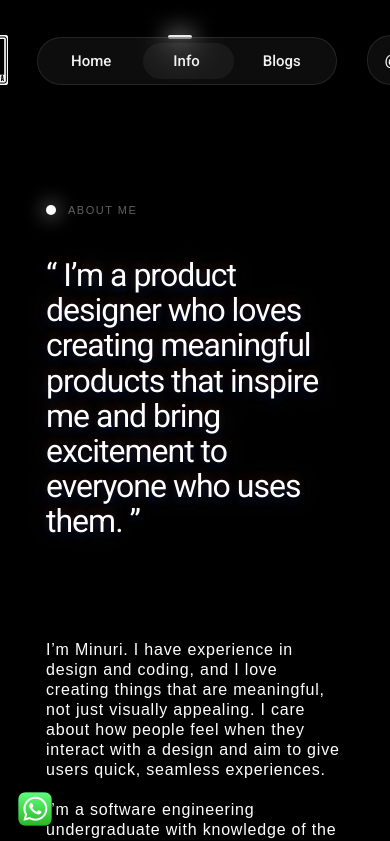
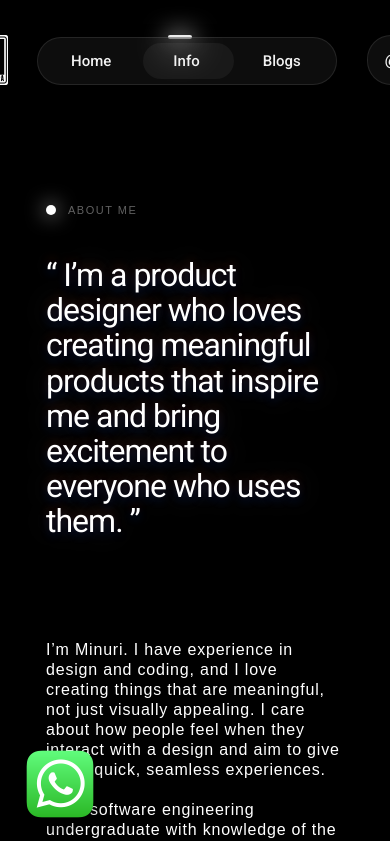
Before and after one commit to WShashinduChamika/client-portfolio, a React (Create React App) app: page /info in a window 390 px wide. Shown: the top 841 px of the page. Built offline with nearby package versions, Linux system fonts and the light colour scheme.

Commit message:
style: update WhatsApp floating button size for improved visibility and responsiveness

```diff
--- a/src/App.css
+++ b/src/App.css
@@ -56,8 +56,8 @@ body {
   left: max(12px, env(safe-area-inset-left));
   bottom: max(12px, env(safe-area-inset-bottom));
   z-index: 1000;
-  width: clamp(50px, 6vw, 60px);
-  height: clamp(50px, 6vw, 60px);
+  width: clamp(100px, 12vw, 120px);
+  height: clamp(100px, 12vw, 120px);
   border-radius: 50%;
   overflow: hidden;
   display: flex;
```
